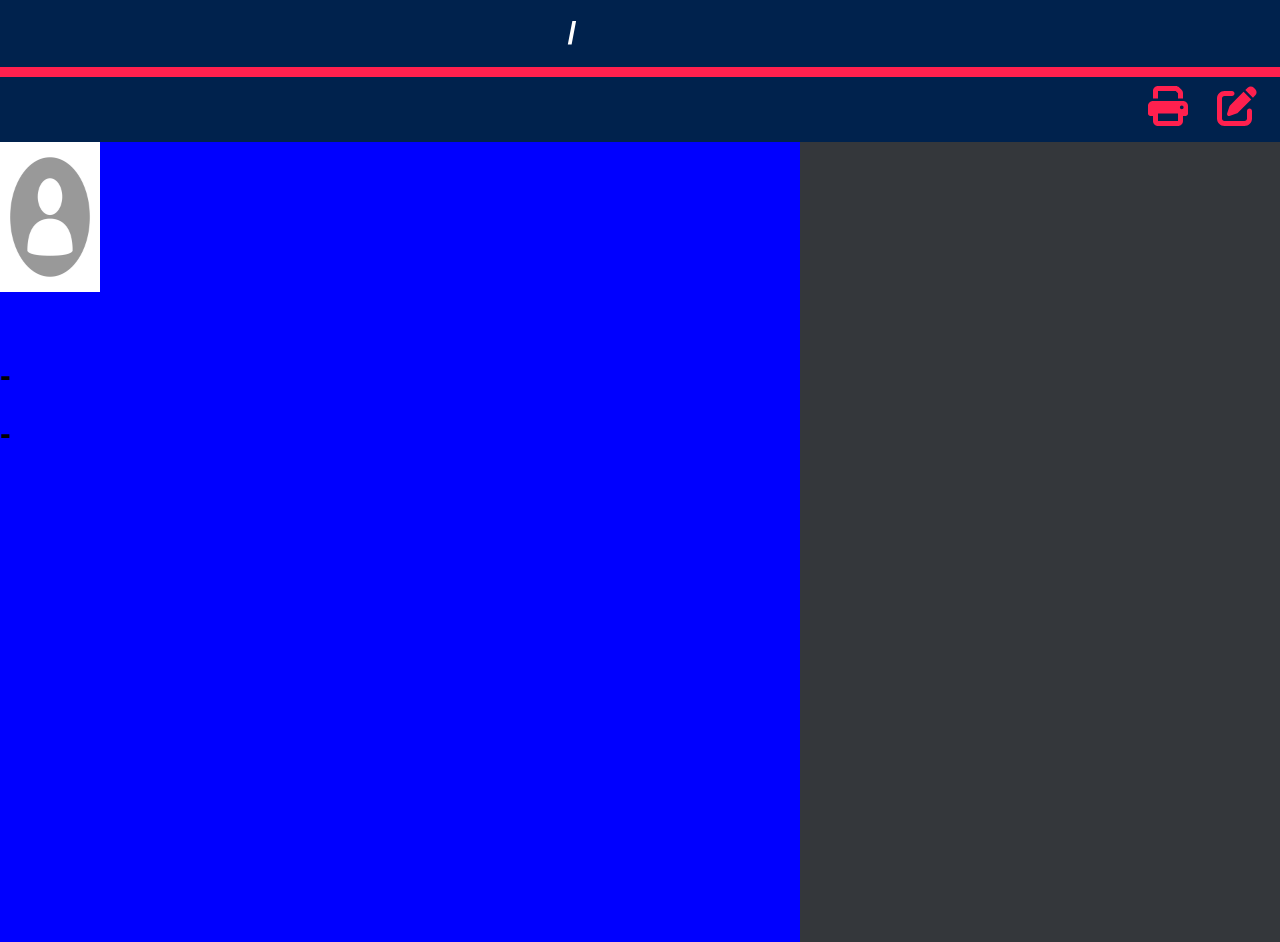
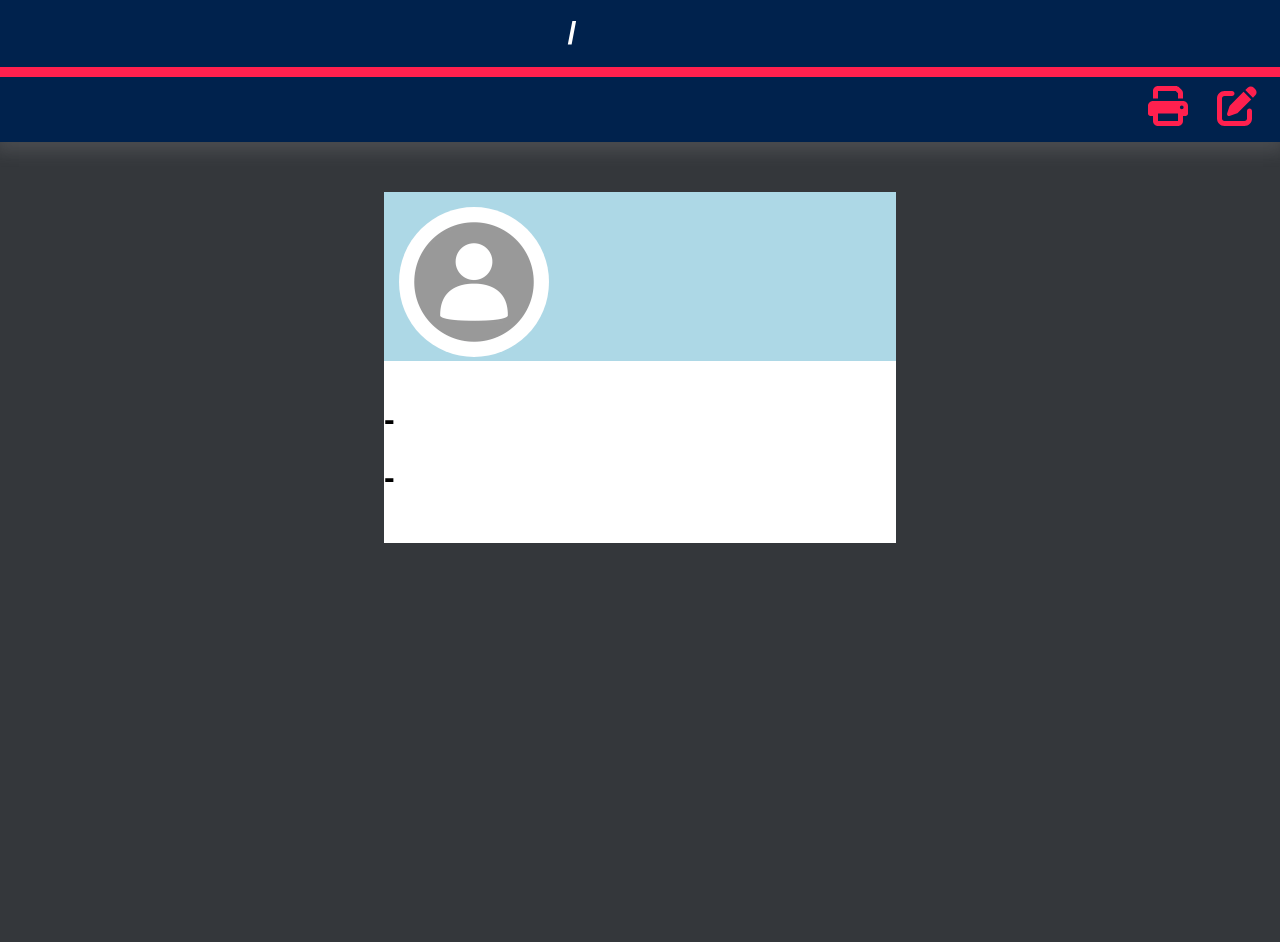
Before and after one commit to adrianptrv/CV-Builder-React, a React (Vite) app: page / in a window 1280 px wide. Both pictures are taken after a click on the button 1242 px from the left and 106 px from the top of the page. After the commit the page ends 800 px from the top, so only its background shows below. Built offline with nearby package versions, Linux system fonts and the light colour scheme; a web font is replaced by a local one.

Commit message:
new styles

```diff
--- a/src/components/CVBuild.jsx
+++ b/src/components/CVBuild.jsx
@@ -42,7 +42,7 @@ function CVBuild() {
                     <EducationInfoForm pageNum={pageChng} />
                     <WorkInfoForm pageNum={pageChng} />
                 </div> :
-                <div style={{ backgroundColor: "blue", width: "800px", height: "800px" }}>
+                <div className="CVWrapper">
                     <NameInfo pageNum={pageChng} />
                     <br></br>
                     <EducationInfoForm pageNum={pageChng} />
--- a/src/components/NameInfoFormSummary.jsx
+++ b/src/components/NameInfoFormSummary.jsx
@@ -1,12 +1,19 @@
 import { useState, createContext, useRef } from "react";
+import "../styles/NameInfoFormSummary.scss"
 
-function NameInfoSummary({personInfo, pic}) {
-    return  <>
-    <img width={100} height={150} src={pic}/>
-    <h1>{personInfo.flname}</h1>
-    <h1>{personInfo.phone}</h1>
-    <h1>{personInfo.email}</h1>
-    <h1>{personInfo.address}</h1>
+function NameInfoSummary({ personInfo, pic }) {
+    return <>
+        <div className="CVHeader">
+            <div className="CVimgWrapper">
+                <img width={150} height={150} src={pic} />
+                <h1>{personInfo.flname}</h1>
+            </div>
+            <div className="CVinfoWrapper">
+                <p>{personInfo.phone}</p>
+                <p>{personInfo.email}</p>
+                <p>{personInfo.address}</p>
+            </div>
+        </div>
     </>
 
 }
--- a/src/components/WorkInfoForm.jsx
+++ b/src/components/WorkInfoForm.jsx
@@ -44,6 +44,8 @@ function WorkInfoForm(props) {
             <input placeholder="Location" name="location" value={ele.location} onChange={(e) => handleChange(e, i)}  ></input>
             <input placeholder="Role" name="role" value={ele.role} onChange={(e) => handleChange(e, i)} ></input>
             <br></br>
+            <div className="fromTo">  <p>From:</p> <p>To:</p></div>
+            <br></br>
             <input placeholder="From" type="date" name="from" value={ele.from} onChange={(e) => handleChange(e, i)} ></input>
             <input placeholder="To" type="date" name="to" value={ele.to} onChange={(e) => handleChange(e, i)} ></input>
             <br></br>
--- a/src/styles/CVBuild.scss
+++ b/src/styles/CVBuild.scss
@@ -16,6 +16,7 @@ body {
 .navBar {
     background-color: #00224D;
     height: 142px;
+    box-shadow: 0px 5px 15px 5px rgb(193 193 193 / 15%);
 
     h1 {
         color: white;
@@ -59,8 +60,23 @@ body {
     margin-top: 50px;
     margin-bottom: 50px;
     padding-bottom: 25px;
+    box-shadow: 0px 0px 20px 18px rgb(193 193 193 / 15%);
     @media only screen and (max-width: 1024px) {
      width: 90%;
      margin-top: 20px;
     }
 }
+
+
+.CVWrapper{
+    background-color: white;
+    width: 40%;
+    margin: auto;
+    margin-top: 50px;
+    margin-bottom: 50px;
+    padding-bottom: 25px;
+    @media only screen and (max-width: 1024px) {
+        width: 90%;
+        margin-top: 20px;
+       }
+}
--- a/src/styles/EducationInfoForm.scss
+++ b/src/styles/EducationInfoForm.scss
@@ -17,10 +17,19 @@
             color: white;
             margin-top: 10px;
             margin-bottom: 0;
+            @media only screen and (max-width: 425px) {
+                width: 47%;
+            }
         }
 
         p:nth-of-type(2) {
             width: 47%;
+            @media only screen and (max-width: 464px) {
+                width: 44%;
+            }
+            @media only screen and (max-width: 425px) {
+                width: 41%;
+            }
         }
 
     }
--- /dev/null
+++ b/src/styles/NameInfoFormSummary.scss
@@ -0,0 +1,23 @@
+.CVHeader {
+    display: flex;
+    justify-content: space-between;
+    background-color: lightblue;
+
+    .CVimgWrapper {
+        margin-left: 3%;
+        margin-top: 3%;
+
+        img {
+            border-radius: 50%;
+            object-fit: fill;
+        }
+
+        h1 {
+            display: inline-block;
+            position: relative;
+            bottom: 115px;
+            left: 40px;
+            color: white;
+        }
+    }
+}
--- a/src/styles/WorkInfoForm.scss
+++ b/src/styles/WorkInfoForm.scss
@@ -8,6 +8,36 @@
         height: 2px;
         background-color: black;
         border: 1px solid white;
+    }
+
+    .fromTo {
+        width: 90%;
+        margin: auto;
+        margin-bottom: -20px;
+
+        p {
+            margin-bottom: 0;
+            display: inline-block;
+            width: 52%;
+            text-align: left;
+            color: white;
+            margin-top: 10px;
+            margin-bottom: 0;
+            @media only screen and (max-width: 425px) {
+                width: 47%;
+            }
+        }
+
+        p:nth-of-type(2) {
+            width: 47%;
+            @media only screen and (max-width: 464px) {
+                width: 44%;
+            }
+            @media only screen and (max-width: 425px) {
+                width: 41%;
+            }
+        }
+
     }
 
     input {
```
